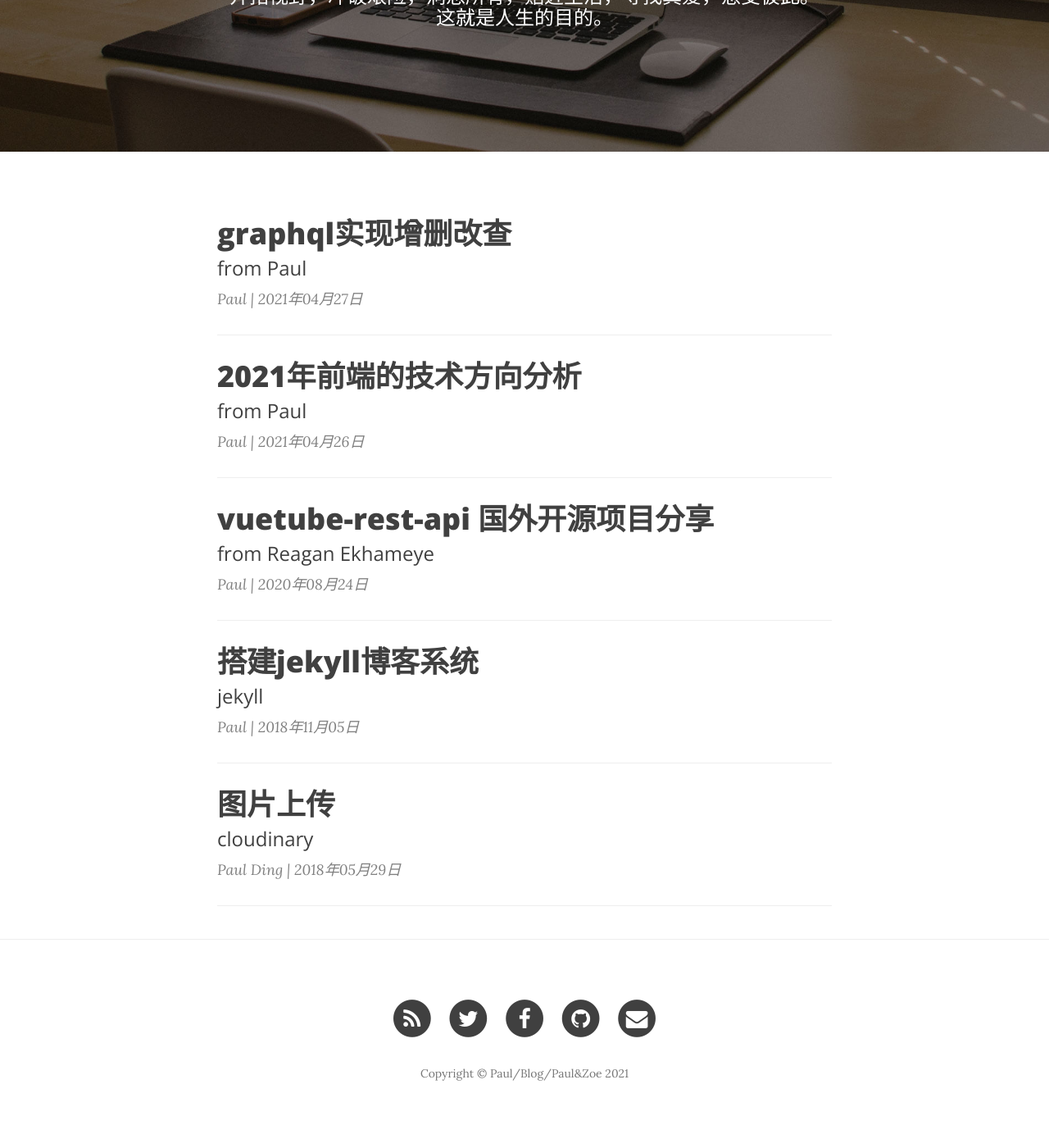
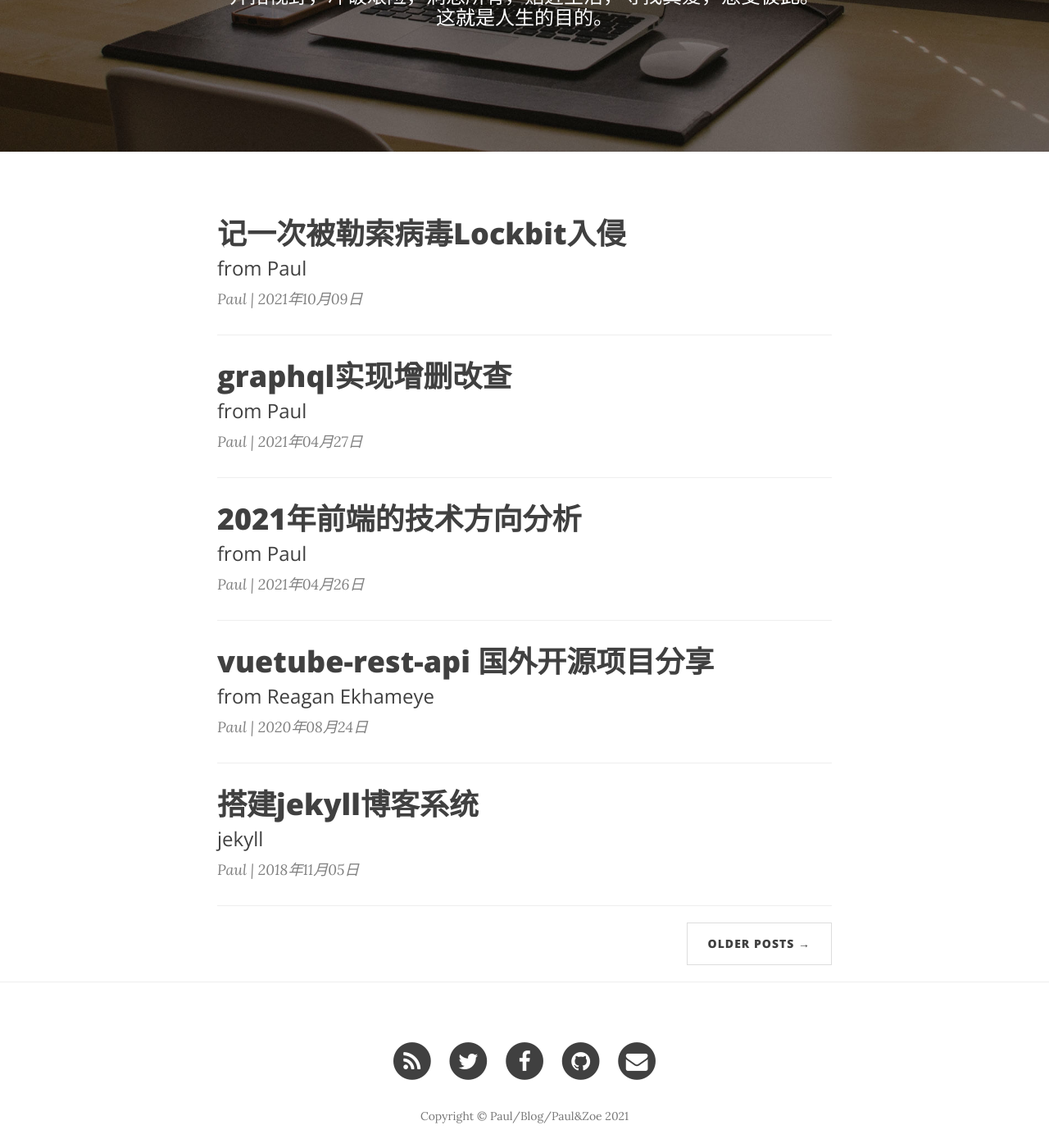
Before and after one commit to paulloo/paulloo.github.io, a Jekyll site: the page built from index.html, in a window 1280 px wide and 1400 px high, scrolled down 290 px. Shown: the whole window at 82% size. Built offline with Jekyll 4.4.1, drawn with Linux system fonts in a browser that asks for light colours; nearby versions of some CDN libraries; the list of posts is cut into pages by our own code; comment, search, counter and statistics services are not loaded; part of the change alters nothing that is shown.

Commit message:
记一次被勒索病毒Lockbit入侵 增加google 分析

```diff
--- a/_config.yml
+++ b/_config.yml
@@ -14,7 +14,7 @@ email_username:  dongpoding@gmail.com
 
 # Google Analytics
 # To enable google analytics, uncomment below line with a valid Google Tracking ID
-# google_tracking_id:
+google_tracking_id: G-GDJ9Q636QK
 
 # Build settings
 markdown: kramdown
--- a/_includes/ga.html
+++ b/_includes/ga.html
@@ -1,5 +1,5 @@
 {% if site.google_tracking_id %}
-<!-- <script>
+<script>
   (function(i,s,o,g,r,a,m){i['GoogleAnalyticsObject']=r;i[r]=i[r]||function(){
   (i[r].q=i[r].q||[]).push(arguments)},i[r].l=1*new Date();a=s.createElement(o),
   m=s.getElementsByTagName(o)[0];a.async=1;a.src=g;m.parentNode.insertBefore(a,m)
@@ -8,7 +8,7 @@
   ga('create', '{{ site.google_tracking_id }}', 'auto');
   ga('send', 'pageview');
 
-</script> -->
+</script>
 <script type="text/javascript">var cnzz_protocol = (("https:" == document.location.protocol) ? " https://" : " http://");document.write(unescape("%3Cspan id='cnzz_stat_icon_1264475592'%3E%3C/span%3E%3Cscript src='" + cnzz_protocol + "s13.cnzz.com/z_stat.php%3Fid%3D1264475592%26online%3D1%26show%3Dline' type='text/javascript'%3E%3C/script%3E"));</script>
 
 {% endif %}
--- /dev/null
+++ b/_posts/2021-10-09-lockbit-review.markdown
@@ -0,0 +1,14 @@
+---
+layout: post
+title: 记一次被勒索病毒Lockbit入侵
+subtitle: from Paul
+categories: [lockbit]
+author: Paul
+---
+
+节前正逢930流量高峰期，一早到公司发现几名同事的电脑已经被lockbit入侵，一些包含关键代码文件都被加了.lockbit后缀；甚至有台电脑直接霸屏，列出了勒索信息支付方式等等，还“热心”的提供了vpn。
+![js](/img/lockbit/lockbit001.jpg)
+![js](/img/lockbit/lockbit002.jpg)
+由于事发突然，lockbit席卷了200多为同事,运维同事瞬间被小窗炸了锅，甚至有几位运维同事也中了招。当即让我们断网，扫毒，避免再次传播。咨询了一位大厂的安全专家朋友，看看有没有恢复数据的可能，结果答复只有5个字，“不要挣扎了”。哈哈，重新装系统吧。
+![js](/img/lockbit/lockbit003.jpg)
+事后我们分析了下，大概是因为我们开启了远程控制功能导致的。最后还是让我们多一点网络安全意识吧。少浏览一些有安全隐患的网站。
```
Also changed, not shown: favicon.ico (added), img/lockbit/lockbit001.jpg (added), img/lockbit/lockbit002.jpg (added), img/lockbit/lockbit003.jpg (added), 1 other file.
